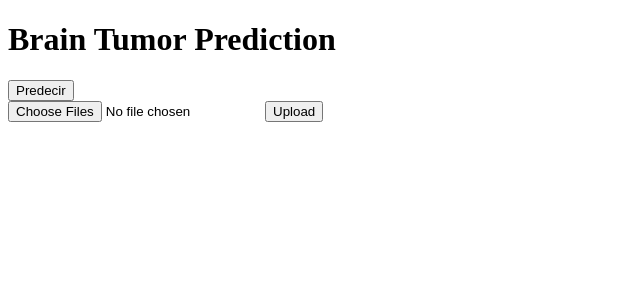
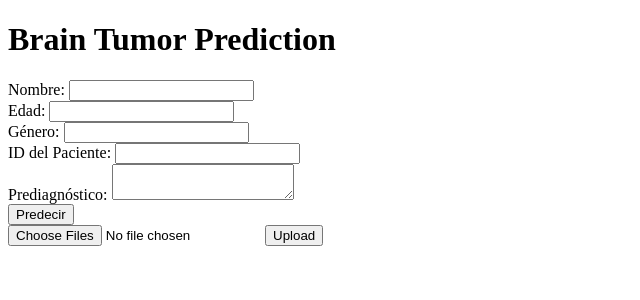
Before and after one commit to leonardoAndresCrespoSarango/Flask-Server-to-Brain-Tumor-Segmentation, a Flask app: page / in a window 1280 px wide. Shown: the top 300 px of the page, without its empty margins (0-640 px from the left). Run offline with Flask 3, Linux system fonts and the light colour scheme; parts of the project's set-up code (start-up, migrations or seed data) failed here and were passed over.

Commit message:
cambios modificados, aplicación correcta de la predicción

```diff
--- a/app.py
+++ b/app.py
@@ -1,7 +1,10 @@
 import io
 import os
+import subprocess
 import sys
 import imageio
+from pylatex import Document, Section, Subsection, Tabular, Figure, Command, Package
+from pylatex.utils import NoEscape, bold
 import numpy as np
 from sklearn.preprocessing import MinMaxScaler
 from skimage.transform import resize
@@ -46,30 +49,88 @@ def index():
 
 
 # Ruta para manejar la predicción
+from pylatex import Document, Section, Subsection, Tabular, Figure, Command, Package
+from pylatex.utils import NoEscape, bold
+import subprocess
+import os
+
+
+def create_medical_report(patient_info, prediagnosis, mri_images):
+    doc = Document(documentclass='article', document_options=['12pt', 'a4paper'])
+
+    # Importar el paquete float para usar la opción H
+    doc.packages.append(Package('float'))
+
+    doc.preamble.append(Command('title', 'Reporte Médico de Cáncer Cerebral'))
+    doc.preamble.append(Command('author', 'Hospital XYZ'))
+    doc.preamble.append(Command('date', NoEscape(r'\today')))
+    doc.append(NoEscape(r'\maketitle'))
+    doc.append(NoEscape(r'\newpage'))
+
+    with doc.create(Section('Información del Paciente')):
+        with doc.create(Tabular('ll')) as table:
+            table.add_row((bold('Nombre:'), patient_info['name']))
+            table.add_row((bold('Edad:'), patient_info['age']))
+            table.add_row((bold('Género:'), patient_info['gender']))
+            table.add_row((bold('ID del Paciente:'), patient_info['id']))
+
+    with doc.create(Section('Prediagnóstico')):
+        doc.append(prediagnosis)
+
+    with doc.create(Section('Diagnóstico')):
+        doc.append("Diagnóstico basado en las predicciones.")
+
+    with doc.create(Section('Imágenes de Resonancia Magnética')):
+        for image_path in mri_images:
+            image_num = int(image_path.split('_')[-1].split('.')[0])
+            if 40 <= image_num <= 100:
+                with doc.create(Figure(position='H')) as fig:
+                    fig.add_image(image_path, width=NoEscape(r'0.8\textwidth'))
+                    fig.add_caption(f'Resonancia Magnética - Slice {image_num}')
+
+    tex_file = 'reporte_medico'
+    doc.generate_tex(tex_file)
+
+    try:
+        subprocess.run(['pdflatex', tex_file], check=True)
+    except subprocess.CalledProcessError as e:
+        print(f"Error al compilar el documento: {e}")
+
+    # Borrar las imágenes temporales después de generar el informe
+    for image_path in mri_images:
+        try:
+            os.remove(image_path)
+        except Exception as e:
+            print(f"Error al borrar la imagen temporal {image_path}: {e}")
+
+
 @app.route('/predict', methods=['POST'])
 def predict():
     if not model_loaded:
         return "Error al cargar el modelo."
 
     try:
-        # Especificar la ruta de la carpeta que contiene los archivos HDF5
-        folder_path = "processed_files/"  # Cambia esto a la ruta de tu carpeta
+        patient_info = {
+            'name': request.form['name'],
+            'age': request.form['age'],
+            'gender': request.form['gender'],
+            'id': request.form['id']
+        }
 
-        # Buscar cualquier archivo HDF5 en la carpeta
+        prediagnosis = request.form['prediagnosis']
+
+        folder_path = "processed_files/"
         hdf5_files = glob.glob(os.path.join(folder_path, "*.h5"))
 
         if not hdf5_files:
             return "No se encontraron archivos HDF5 en la carpeta especificada."
 
-        # Usar el primer archivo HDF5 encontrado
         file_path = hdf5_files[0]
 
-        # Verificar si el archivo existe (aunque esto no debería ser necesario ya que glob ya encontró el archivo)
         if not os.path.isfile(file_path):
             return "Archivo HDF5 no encontrado."
 
-        # Cargar la imagen y realizar la predicción
-        test_img= load_hdf5_file(file_path)
+        test_img = load_hdf5_file(file_path)
         if test_img is None:
             return "Error al cargar el archivo HDF5."
 
@@ -77,10 +138,8 @@ def predict():
         test_prediction = model.predict(test_img_input)
         test_prediction_argmax = np.argmax(test_prediction, axis=4)[0, :, :, :]
 
-        # Crear una lista para almacenar las imágenes del video
         images = []
 
-        # Generar imágenes para cada slice y agregarlas a images
         for i in range(test_prediction_argmax.shape[2]):
             fig, ax = plt.subplots(1, 2, figsize=(12, 8))
 
@@ -90,27 +149,28 @@ def predict():
             ax[1].imshow(test_prediction_argmax[:, :, i])
             ax[1].title.set_text('Prediction on test image')
 
-            # Guardar la figura en un buffer de bytes
             fig.canvas.draw()
             image = np.frombuffer(fig.canvas.tostring_rgb(), dtype='uint8')
             image = image.reshape(fig.canvas.get_width_height()[::-1] + (3,))
 
-            # Cerrar la figura para liberar memoria
             plt.close(fig)
 
-            # Agregar la imagen al arreglo de imágenes
             images.append(image)
 
-        # Crear un clip de video con las imágenes
+            temp_image_path = f"static/temp_image_{i}.png"
+            plt.imsave(temp_image_path, image)
+
         video_filename = "static/temp_video.mp4"
         clip = ImageSequenceClip(images, fps=30)
         clip.write_videofile(video_filename, codec='libx264', audio=False)
 
-        # Redirigir a la página de resultados
+        mri_images = [f"static/temp_image_{i}.png" for i in range(len(images))]
+
+        create_medical_report(patient_info, prediagnosis, mri_images)
+
         return redirect(url_for('result', video_filename="temp_video.mp4"))
 
     except Exception as e:
-        # Imprimir el error por consola
         print("Error durante la predicción:", str(e))
         return "Error durante la predicción. Consulta los registros del servidor para más detalles."
 
--- a/templates/index.html
+++ b/templates/index.html
@@ -32,7 +32,22 @@
 </head>
 <body>
     <h1>Brain Tumor Prediction</h1>
-    <form action="/predict" method="post">
+    <form id="predictForm" action="/predict" method="post">
+        <label for="name">Nombre:</label>
+        <input type="text" id="name" name="name" required><br>
+
+        <label for="age">Edad:</label>
+        <input type="number" id="age" name="age" required><br>
+
+        <label for="gender">Género:</label>
+        <input type="text" id="gender" name="gender" required><br>
+
+        <label for="id">ID del Paciente:</label>
+        <input type="text" id="id" name="id" required><br>
+
+        <label for="prediagnosis">Prediagnóstico:</label>
+        <textarea id="prediagnosis" name="prediagnosis" required></textarea><br>
+
         <input type="submit" value="Predecir">
     </form>
 
```
Also changed, not shown: 4 other files.
